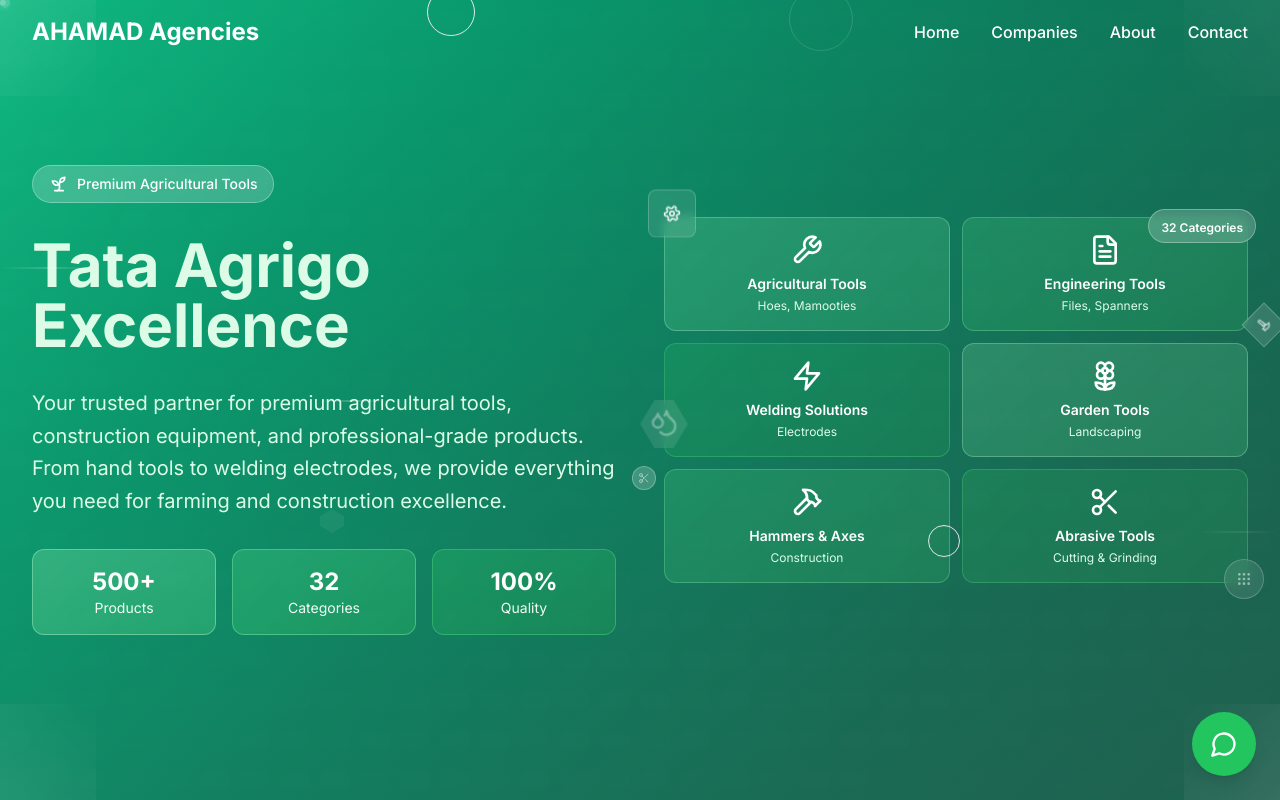
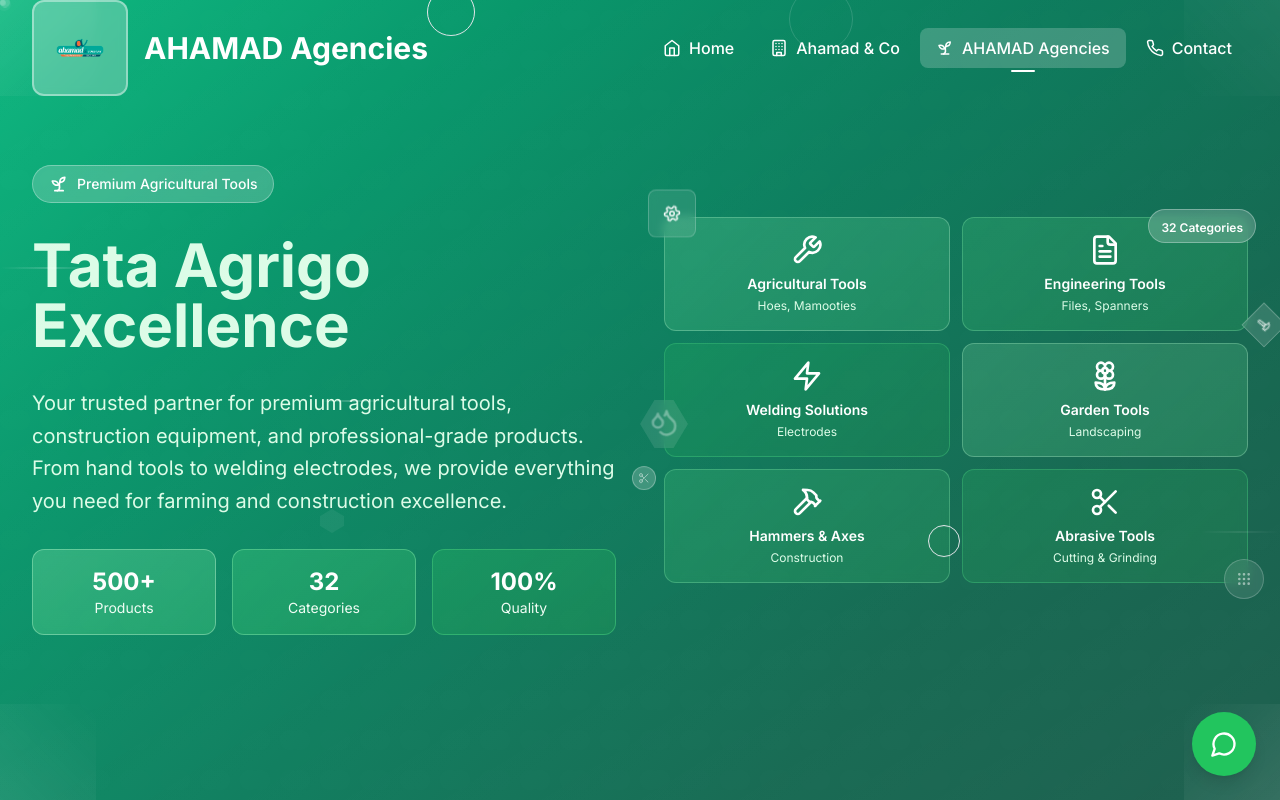
Before and after one commit to sureshkumaripk/ahamad, a Next.js app: page /ahamad-agencies in a window 1280 px wide. Shown: the top 800 px of the page. Built offline with nearby package versions, Linux system fonts and the light colour scheme.

Commit message:
ahamad logo

```diff
--- a/components/Navbar.tsx
+++ b/components/Navbar.tsx
@@ -2,7 +2,9 @@
 
 import { useState, useEffect } from 'react'
 import Link from 'next/link'
-import { Menu, X } from 'lucide-react'
+import Image from 'next/image'
+import { usePathname } from 'next/navigation'
+import { Menu, X, Building, Sprout, Home, Phone } from 'lucide-react'
 
 interface NavbarProps {
   companyName?: string
@@ -19,9 +21,16 @@
 }: NavbarProps) {
   const [isOpen, setIsOpen] = useState(false)
   const [isScrolled, setIsScrolled] = useState(false)
+  const pathname = usePathname()
 
   const toggleMenu = () => {
     setIsOpen(!isOpen)
+  }
+
+  const isActive = (path: string) => {
+    if (path === '/' && pathname === '/') return true
+    if (path !== '/' && pathname.startsWith(path)) return true
+    return false
   }
 
   useEffect(() => {
@@ -41,57 +50,96 @@
         : 'bg-transparent backdrop-blur-none shadow-none'
     }`}>
       <div className="container-custom">
-        <div className="flex justify-between items-center h-16">
+        <div className="flex justify-between items-center h-24">
           {/* Logo */}
-          <Link href="/" className={`text-2xl font-bold transition-colors duration-500 ${
+          <Link href="/" className="flex items-center space-x-4 transition-all duration-500 hover:scale-105">
+            <div className={`w-24 h-24 rounded-xl p-3 transition-all duration-500 ${
+              isScrolled
+                ? 'bg-white shadow-xl border-2 border-accent-200'
+                : 'bg-white/25 backdrop-blur-sm border-2 border-white/40'
+            }`}>
+              <Image
+                src="/images/ahamad-groups-logo.png"
+                alt="Ahamad Groups Logo"
+                width={96}
+                height={96}
+                className="w-full h-full object-contain"
+              />
+            </div>
+            <span className={`text-3xl font-bold transition-colors duration-500 hidden sm:block ${
               isScrolled
                 ? `${logoColor} ${hoverColor}`
                 : 'text-white hover:text-white/80'
             }`}>
               {companyLogo}
+            </span>
           </Link>
 
           {/* Desktop Navigation */}
-          <div className="hidden md:flex space-x-8">
-            <Link href="/" className={`font-medium transition-colors duration-500 relative group ${
-              isScrolled
-                ? 'text-accent-700 hover:text-primary-600'
-                : 'text-white hover:text-white/80'
+          <div className="hidden md:flex items-center space-x-1">
+            <Link href="/" className={`font-medium transition-colors duration-500 relative group px-4 py-2 rounded-lg ${
+              isActive('/')
+                ? (isScrolled ? 'text-primary-600 bg-primary-50' : 'text-white bg-white/20')
+                : (isScrolled
+                    ? 'text-accent-700 hover:text-primary-600 hover:bg-primary-50'
+                    : 'text-white hover:text-white/80 hover:bg-white/10')
             }`}>
-              Home
-              <span className={`absolute -bottom-1 left-0 w-0 h-0.5 transition-all duration-300 group-hover:w-full ${
+              <div className="flex items-center space-x-2">
+                <Home size={18} />
+                <span>Home</span>
+              </div>
+              {isActive('/') && (
+                <span className={`absolute -bottom-1 left-1/2 transform -translate-x-1/2 w-6 h-0.5 rounded-full ${
                   isScrolled ? 'bg-primary-600' : 'bg-white'
                 }`}></span>
+              )}
             </Link>
-            <Link href="/#companies" className={`font-medium transition-colors duration-500 relative group ${
-              isScrolled
-                ? 'text-accent-700 hover:text-primary-600'
-                : 'text-white hover:text-white/80'
+
+            <Link href="/ahamad-co" className={`font-medium transition-colors duration-500 relative group px-4 py-2 rounded-lg ${
+              isActive('/ahamad-co')
+                ? (isScrolled ? 'text-primary-600 bg-primary-50' : 'text-white bg-white/20')
+                : (isScrolled
+                    ? 'text-accent-700 hover:text-primary-600 hover:bg-primary-50'
+                    : 'text-white hover:text-white/80 hover:bg-white/10')
             }`}>
-              Companies
-              <span className={`absolute -bottom-1 left-0 w-0 h-0.5 transition-all duration-300 group-hover:w-full ${
+              <div className="flex items-center space-x-2">
+                <Building size={18} />
+                <span>Ahamad & Co</span>
+              </div>
+              {isActive('/ahamad-co') && (
+                <span className={`absolute -bottom-1 left-1/2 transform -translate-x-1/2 w-6 h-0.5 rounded-full ${
                   isScrolled ? 'bg-primary-600' : 'bg-white'
                 }`}></span>
+              )}
             </Link>
-            <Link href="/#about" className={`font-medium transition-colors duration-500 relative group ${
+
+            <Link href="/ahamad-agencies" className={`font-medium transition-colors duration-500 relative group px-4 py-2 rounded-lg ${
+              isActive('/ahamad-agencies')
+                ? (isScrolled ? 'text-secondary-600 bg-secondary-50' : 'text-white bg-white/20')
+                : (isScrolled
+                    ? 'text-accent-700 hover:text-secondary-600 hover:bg-secondary-50'
+                    : 'text-white hover:text-white/80 hover:bg-white/10')
+            }`}>
+              <div className="flex items-center space-x-2">
+                <Sprout size={18} />
+                <span>AHAMAD Agencies</span>
+              </div>
+              {isActive('/ahamad-agencies') && (
+                <span className={`absolute -bottom-1 left-1/2 transform -translate-x-1/2 w-6 h-0.5 rounded-full ${
+                  isScrolled ? 'bg-secondary-600' : 'bg-white'
+                }`}></span>
+              )}
+            </Link>
+
+            <Link href="/#contact" className={`font-medium transition-colors duration-500 relative group px-4 py-2 rounded-lg ${
               isScrolled
-                ? 'text-accent-700 hover:text-primary-600'
-                : 'text-white hover:text-white/80'
+                ? 'text-accent-700 hover:text-green-600 hover:bg-green-50'
+                : 'text-white hover:text-white/80 hover:bg-white/10'
             }`}>
-              About
-              <span className={`absolute -bottom-1 left-0 w-0 h-0.5 transition-all duration-300 group-hover:w-full ${
-                isScrolled ? 'bg-primary-600' : 'bg-white'
-              }`}></span>
-            </Link>
-            <Link href="/#contact" className={`font-medium transition-colors duration-500 relative group ${
-              isScrolled
-                ? 'text-accent-700 hover:text-primary-600'
-                : 'text-white hover:text-white/80'
-            }`}>
-              Contact
-              <span className={`absolute -bottom-1 left-0 w-0 h-0.5 transition-all duration-300 group-hover:w-full ${
-                isScrolled ? 'bg-primary-600' : 'bg-white'
-              }`}></span>
+              <div className="flex items-center space-x-2">
+                <Phone size={18} />
+                <span>Contact</span>
+              </div>
             </Link>
           </div>
 
@@ -108,41 +156,66 @@
           </button>
         </div>
 
-        {/* Mobile Navigation */}
+        {/* Enhanced Mobile Navigation */}
         {isOpen && (
           <div className={`md:hidden border-t shadow-lg transition-all duration-500 ${
             isScrolled
               ? 'bg-white border-accent-200'
               : 'bg-white/95 backdrop-blur-sm border-white/20'
           }`}>
-            <div className="px-4 py-6 space-y-4">
+            <div className="px-4 py-6 space-y-2">
               <Link
                 href="/"
-                className="block text-accent-700 hover:text-primary-600 font-medium transition-colors"
+                className={`flex items-center space-x-3 px-4 py-3 rounded-lg font-medium transition-all duration-300 ${
+                  isActive('/')
+                    ? 'text-primary-600 bg-primary-50 border-l-4 border-primary-600'
+                    : 'text-accent-700 hover:text-primary-600 hover:bg-primary-50'
+                }`}
                 onClick={() => setIsOpen(false)}
               >
-                Home
+                <Home size={20} />
+                <span>Home</span>
               </Link>
+
               <Link
-                href="/#companies"
-                className="block text-accent-700 hover:text-primary-600 font-medium transition-colors"
+                href="/ahamad-co"
+                className={`flex items-center space-x-3 px-4 py-3 rounded-lg font-medium transition-all duration-300 ${
+                  isActive('/ahamad-co')
+                    ? 'text-primary-600 bg-primary-50 border-l-4 border-primary-600'
+                    : 'text-accent-700 hover:text-primary-600 hover:bg-primary-50'
+                }`}
                 onClick={() => setIsOpen(false)}
               >
-                Companies
+                <Building size={20} />
+                <div>
+                  <div>Ahamad & Co</div>
+                  <div className="text-xs text-accent-500">Construction Materials</div>
+                </div>
               </Link>
+
               <Link
-                href="/#about"
-                className="block text-accent-700 hover:text-primary-600 font-medium transition-colors"
+                href="/ahamad-agencies"
+                className={`flex items-center space-x-3 px-4 py-3 rounded-lg font-medium transition-all duration-300 ${
+                  isActive('/ahamad-agencies')
+                    ? 'text-secondary-600 bg-secondary-50 border-l-4 border-secondary-600'
+                    : 'text-accent-700 hover:text-secondary-600 hover:bg-secondary-50'
+                }`}
                 onClick={() => setIsOpen(false)}
               >
-                About
+                <Sprout size={20} />
+                <div>
+                  <div>AHAMAD Agencies</div>
+                  <div className="text-xs text-accent-500">Agricultural Tools</div>
+                </div>
               </Link>
+
               <Link
                 href="/#contact"
-                className="block text-accent-700 hover:text-primary-600 font-medium transition-colors"
+                className="flex items-center space-x-3 px-4 py-3 rounded-lg font-medium transition-all duration-300 text-accent-700 hover:text-green-600 hover:bg-green-50"
                 onClick={() => setIsOpen(false)}
               >
-                Contact
+                <Phone size={20} />
+                <span>Contact</span>
               </Link>
             </div>
           </div>
```
Also changed, not shown: public/images/ahamad-groups-logo.png (added). Lines whose indentation alone changed are shown as unchanged.
